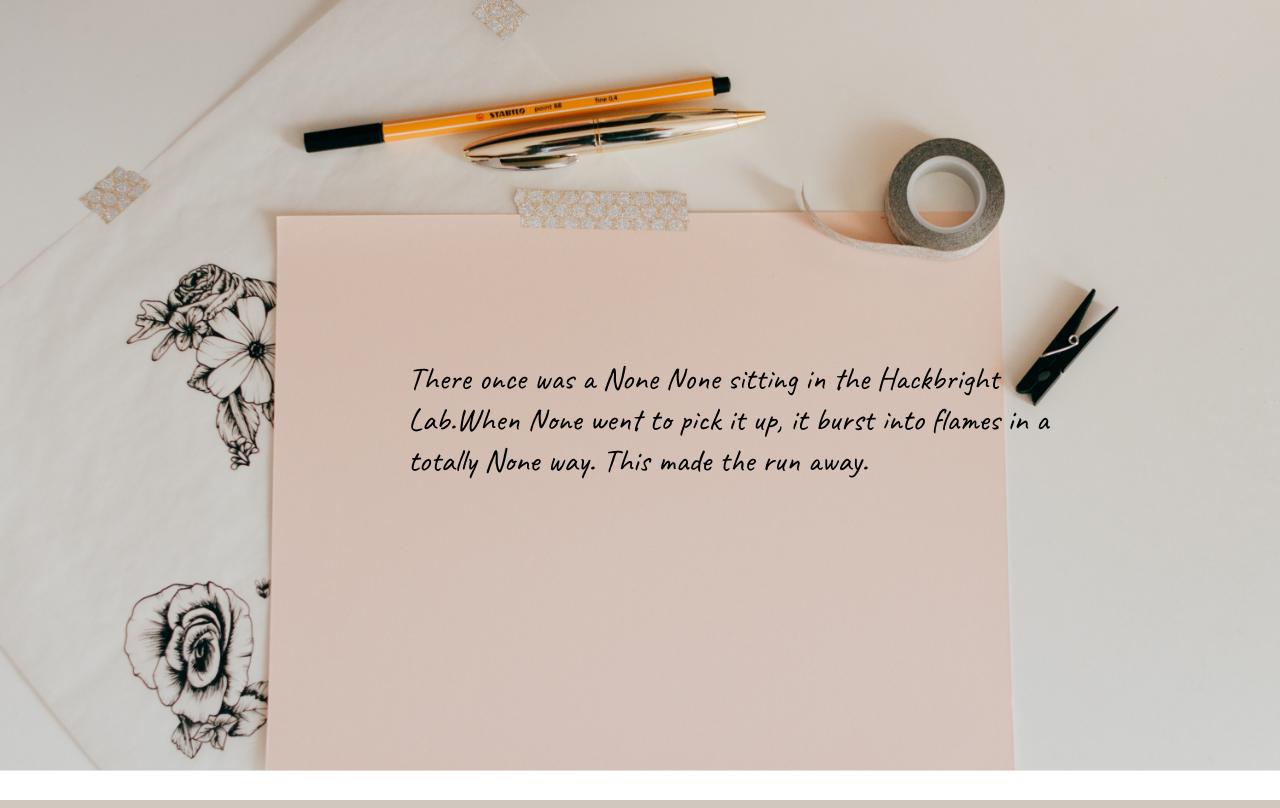
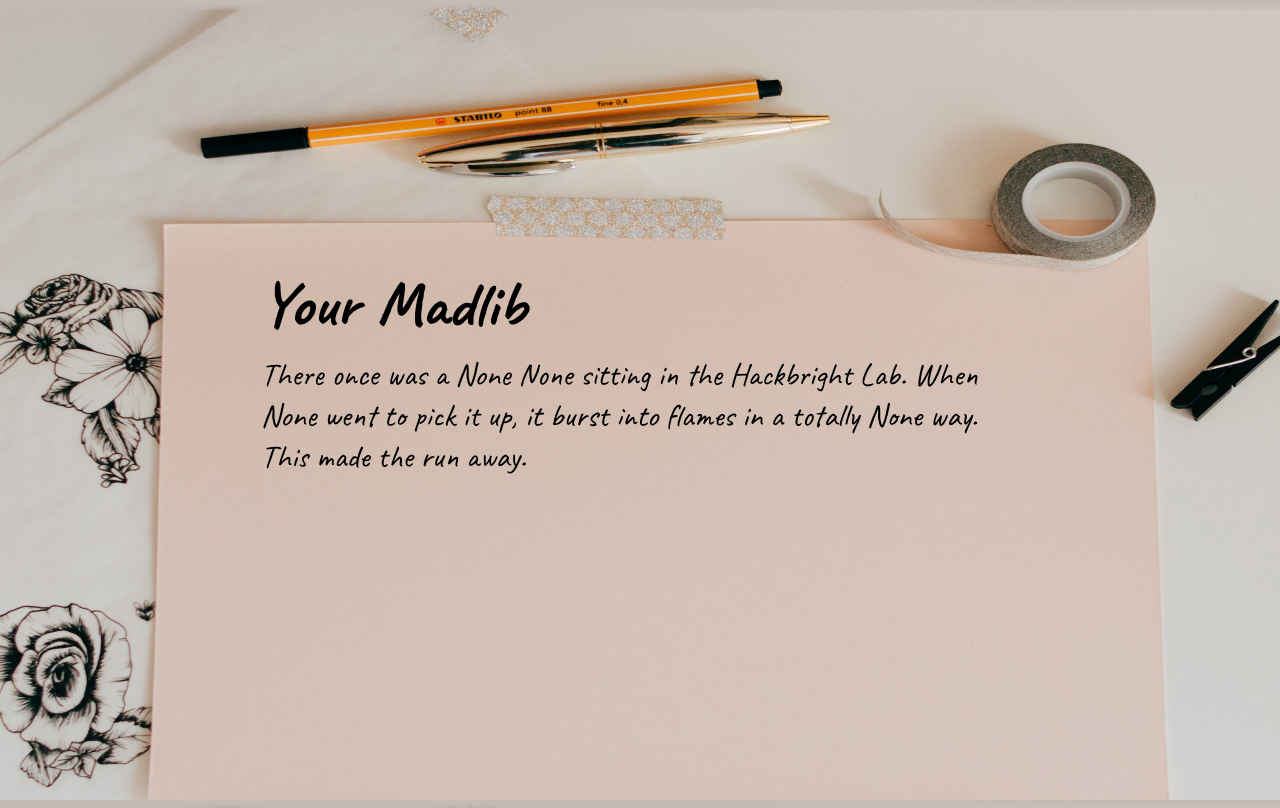
Before and after one commit to edaleeta/hackbright-labs, a Flask app: page /madlib in a window 1280 px wide; the page is wider, and only the part inside the window is pictured. Run offline with Flask 2, Linux system fonts and the light colour scheme.

Commit message:
Prettifies madlib.

```diff
--- a/madlibs.py
+++ b/madlibs.py
@@ -110,4 +110,4 @@ if __name__ == '__main__':
     # Setting debug=True gives us error messages in the browser and also
     # "reloads" our web app if we change the code.
 
-    app.run(debug=True)
+    app.run(host="0.0.0.0", debug=True)
--- a/static/madlibs.css
+++ b/static/madlibs.css
@@ -1,20 +1,36 @@
 @import url('https://fonts.googleapis.com/css?family=Caveat:400,700');
 
+html {
+    height: 100%;
+}
+
 body {
+    background-color: #d0d0ce;
+    height:100%;
+    min-height: 100%;
     font-family: Caveat;
     font-size: 2em;
-    background-image: url('/static/paper.jpg');
-    background-size: cover;
+    background-image: url('/static/paper_crop.jpg');
+    background-size: 100%;
     background-repeat: no-repeat;
+    background-position: center top;
+    background-attachment: fixed;
+    overflow: hidden;
 }
 
-#madlib-text {
+h1 {
+    margin-bottom: 10px;
+}
+
+p {
+    margin: 0;
+}
+
+#madlib-container {
     position: relative;
-    margin-left: auto;
-    margin-right: auto;
-    top: 250px;
-    width: 650px;
-    padding: 100px 300px 100px 400px;
+    top: 20vw;
+    margin: 0 auto;
+    width: 60%;
 }
 /*#paper {
     position: fixed;
--- a/templates/madlibs.html
+++ b/templates/madlibs.html
@@ -7,8 +7,13 @@
 
 </head>
 <body>
-    <p id="madlib-text">
-        There once was a {{ color }} {{ noun }} sitting in the Hackbright Lab.When {{ person }} went to pick it up, it burst into flames in a totally {{ adjective }} way. This made the {{ animals }} run away.
-    </p>
+    <div id="madlib-container">
+        <h1>Your Madlib</h1>
+        <p id="madlib-text">
+            There once was a {{ color }} {{ noun }} sitting in the Hackbright Lab.
+            When {{ person }} went to pick it up, it burst into flames in a totally {{ adjective }} way.
+            This made the {{ animals }} run away.
+        </p>
+    </div>
 </body>
 </html>
```
Also changed, not shown: static/paper_crop.jpg (added), 1 other file.
